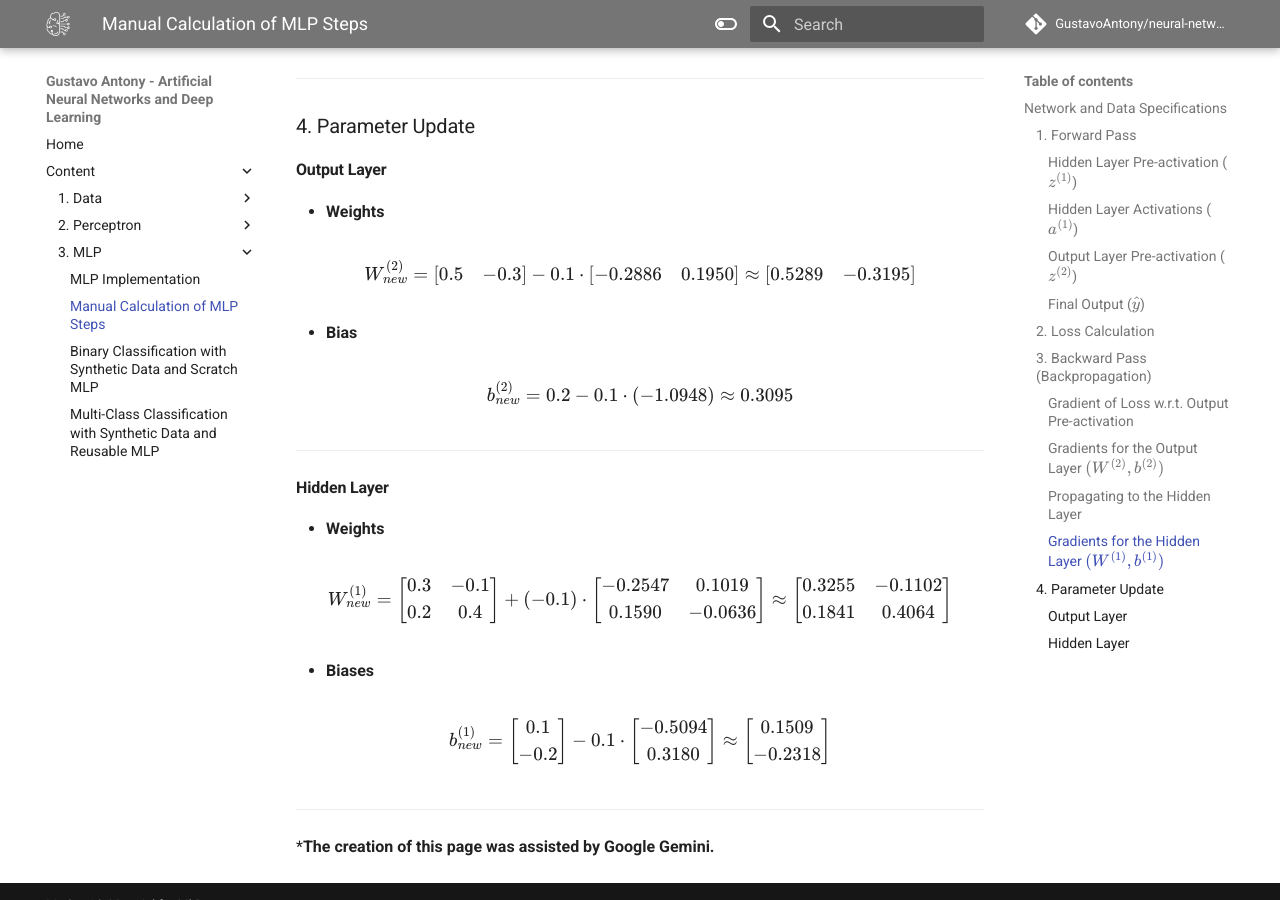
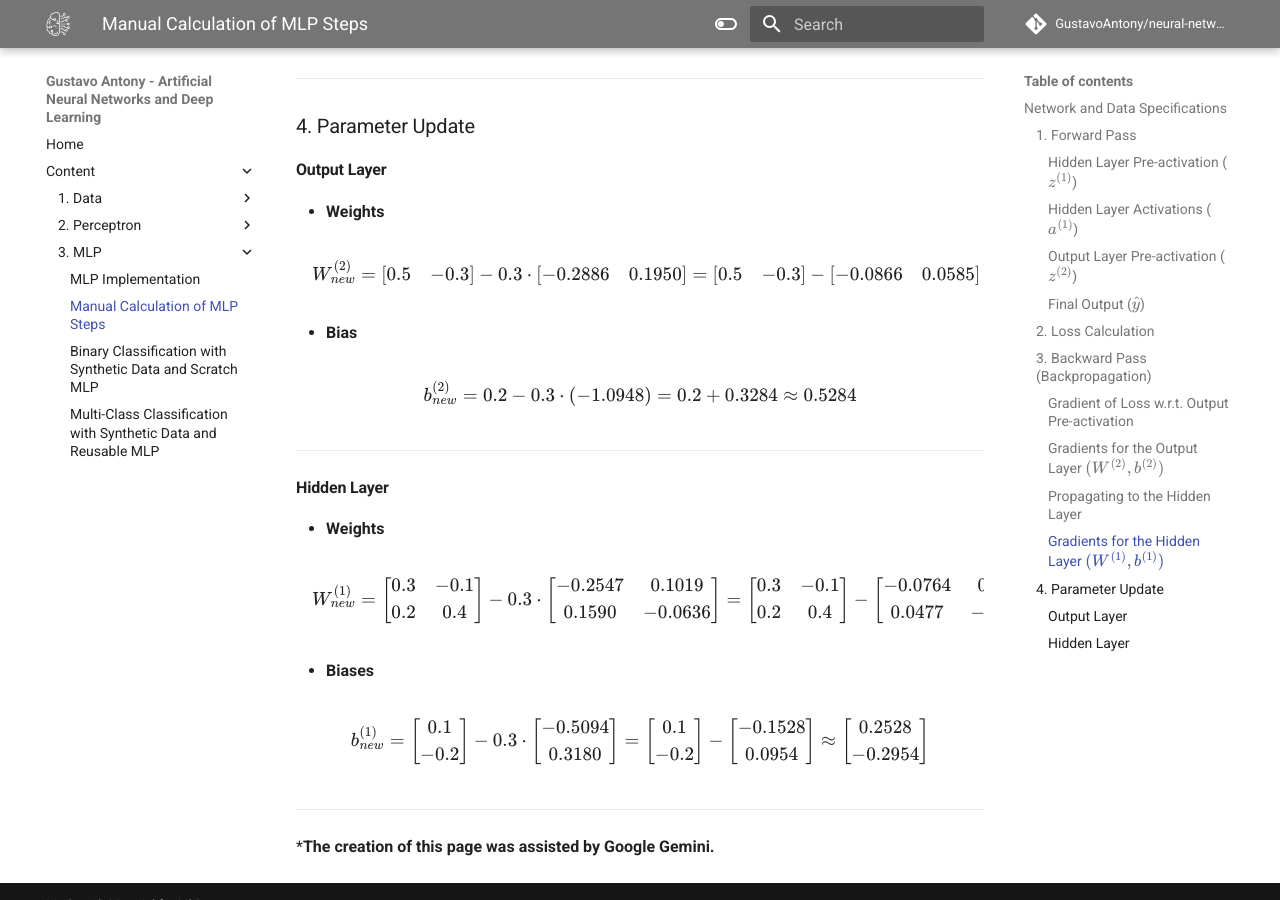
Before and after one commit to GustavoAntony/neural-networks, an MkDocs documentation site: the page built from docs/pages/mlp/exercise1.md, in a window 1280 px wide and 900 px high, scrolled down 2598 px. Built offline with MkDocs 1.6.1 and Material for MkDocs 9.7.7, drawn with Linux system fonts in a browser that asks for light colours; comment, search, counter and statistics services are not loaded.

Commit message:
fix learning rate

```diff
--- a/docs/pages/mlp/exercise1.md
+++ b/docs/pages/mlp/exercise1.md
@@ -10,7 +10,7 @@
 * **Output Layer Bias ($b^{(2)}$)**: \(0.2\)
 * **Activation Function**: Hyperbolic tangent (tanh) for both layers.
 * **Loss Function**: Mean Squared Error (MSE), \(L = \frac{1}{N}(y - \hat{y})^2\).
-* **Learning Rate ($\eta$)**: \(0.1\)
+* **Learning Rate ($\eta$)**: \(0.3\)
 
 ---
 
@@ -188,16 +188,16 @@
 $$
 W^{(2)}_{new} =
 \begin{bmatrix}0.5 & -0.3\end{bmatrix}
-- 0.1\cdot\begin{bmatrix}-0.2886 & 0.1950\end{bmatrix}
+- 0.3\cdot\begin{bmatrix}-0.2886 & 0.1950\end{bmatrix}
+= \begin{bmatrix}0.5 & -0.3\end{bmatrix}
+- \begin{bmatrix}-0.0866 & 0.0585\end{bmatrix}
 \approx
-\begin{bmatrix}0.5289 & -0.3195\end{bmatrix}
+\begin{bmatrix}0.5866 & -0.3585\end{bmatrix}
 $$
 
 * **Bias**
 
-$$
-b^{(2)}_{new} = 0.2 - 0.1\cdot(-1.0948) \approx 0.3095
-$$
+$$b^{(2)}_{new} = 0.2 - 0.3\cdot(-1.0948) = 0.2 + 0.3284 \approx 0.5284$$
 
 ---
 
@@ -211,15 +211,23 @@
 0.3 & -0.1 \\
 0.2 & 0.4
 \end{bmatrix}
-+ (-0.1)\cdot
+- 0.3\cdot
 \begin{bmatrix}
 -0.2547 & 0.1019 \\
 0.1590 & -0.0636
 \end{bmatrix}
+= \begin{bmatrix}
+0.3 & -0.1 \\
+0.2 & 0.4
+\end{bmatrix}
+- \begin{bmatrix}
+-0.0764 & 0.0306 \\
+0.0477 & -0.0191
+\end{bmatrix}
 \approx
 \begin{bmatrix}
-0.3255 & -0.1102 \\
-0.1841 & 0.4064
+0.3764 & -0.1306 \\
+0.1523 & 0.4191
 \end{bmatrix}
 $$
 
@@ -228,10 +236,12 @@
 $$
 b^{(1)}_{new} =
 \begin{bmatrix}0.1 \\ -0.2\end{bmatrix}
-- 0.1\cdot
+- 0.3\cdot
 \begin{bmatrix}-0.5094 \\ 0.3180\end{bmatrix}
+= \begin{bmatrix}0.1 \\ -0.2\end{bmatrix}
+- \begin{bmatrix}-0.1528 \\ 0.0954\end{bmatrix}
 \approx
-\begin{bmatrix}0.1509 \\ -0.2318\end{bmatrix}
+\begin{bmatrix}0.2528 \\ -0.2954\end{bmatrix}
 $$
 
 ---
```
